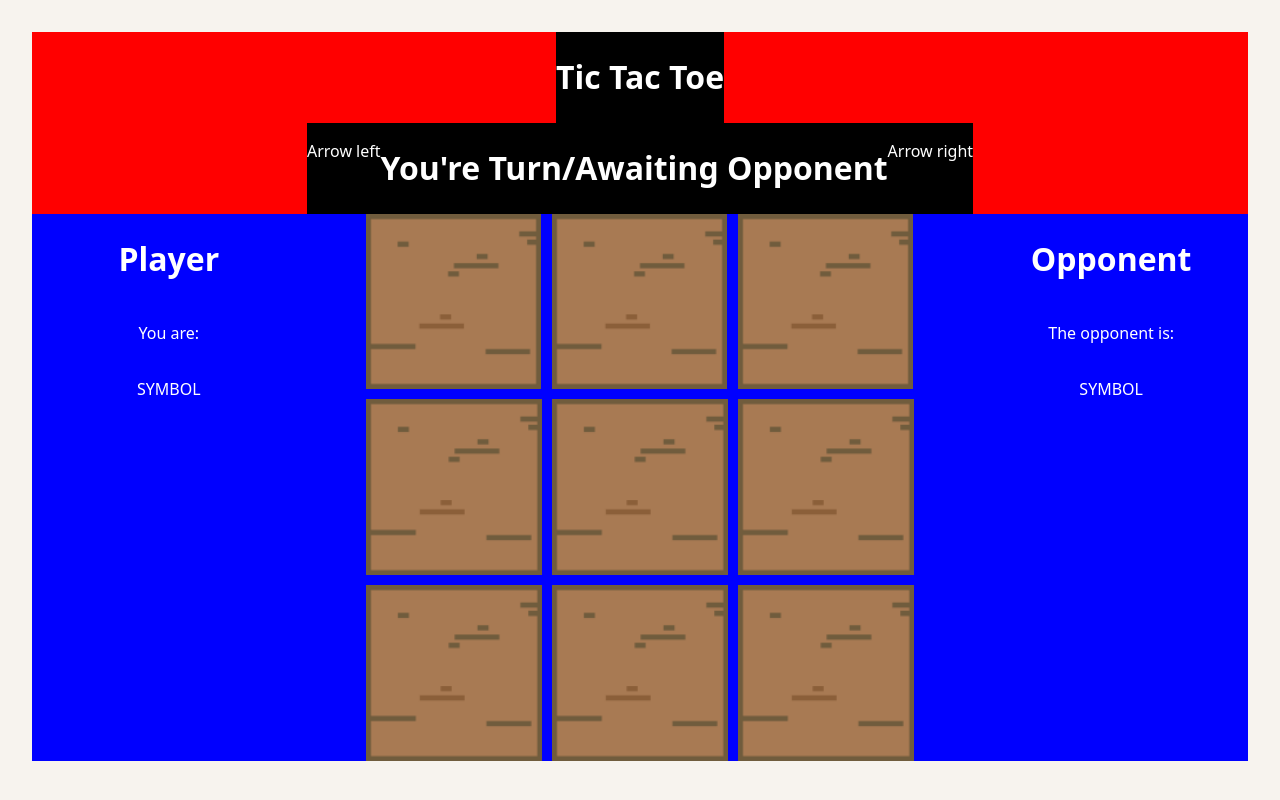
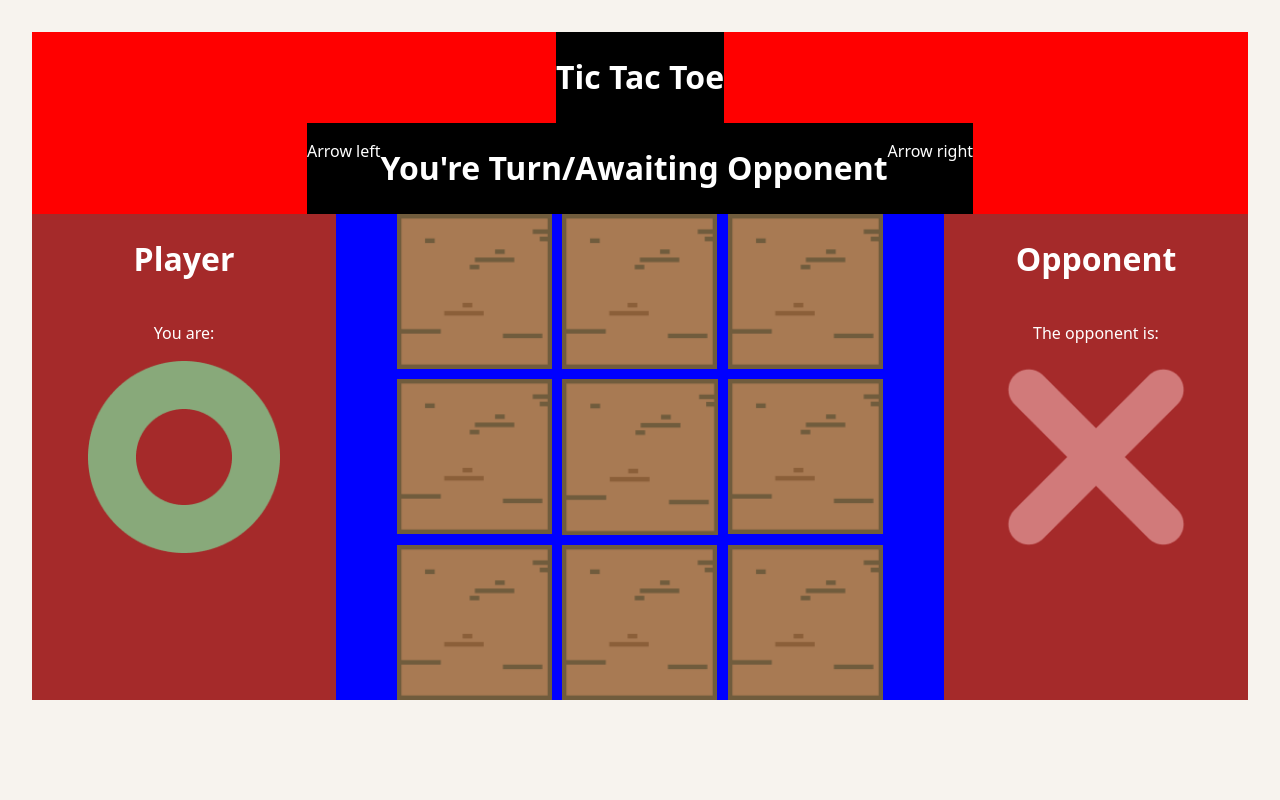
Before and after one commit to JoshuaChua1106/tictactoe-web, a React app in the folder frontend/: page /game in a window 1280 px wide. Built offline with nearby package versions, Linux system fonts and the light colour scheme; the HTML template or start-up script is replaced by a standard one.

Commit message:
feat (player-screen): Replaced placeholders symbolising the piece (cross or circle) the player is playing as with assets

```diff
--- a/frontend/src/pages/game.css
+++ b/frontend/src/pages/game.css
@@ -13,12 +13,6 @@
     background-color: red;
 }
 
-.game-area {
-    display: flex;
-    background-color: blue;
-    width:100%;
-    gap: 5%;
-}
 
 .title {
     background-color: black;
@@ -31,13 +25,13 @@
     color: white;
 }
 
-.player-status {
+.game-area {
     display: flex;
-    flex-direction: column;
+    background-color: blue;
+    width: 100%;
+    gap: 5%;
+}
 
-    color: white;
-    width: 25%;
-}
 
 .game-board {
     display: grid;
@@ -45,7 +39,7 @@
     grid-template-rows: repeat(3, 1fr);
 
     gap: 10px;
-    width: 50%;
+    width: 40%;
     color: white;
 
 
@@ -64,3 +58,33 @@
     opacity: 0.9;
     cursor: pointer;
 }
+
+.player-status {
+    display: flex;
+    flex-direction: column;
+    align-items: center;
+
+    color: white;
+    width: 25%;
+
+    background-color: brown;
+
+}
+
+.circle {
+    background-image: url('/public/assets/game/tictactoe-pieces/circle.png');
+    background-size: contain;
+    background-repeat: no-repeat;
+    aspect-ratio: 1;
+    width: 15vw;
+    background-color: brown;
+}
+
+.cross {
+    background-image: url('/public/assets/game/tictactoe-pieces/cross.png');
+    background-size: contain;
+    background-repeat: no-repeat;
+    aspect-ratio: 1;
+    width: 15vw;
+
+}
--- a/frontend/src/pages/game.tsx
+++ b/frontend/src/pages/game.tsx
@@ -25,7 +25,7 @@ function GamePage() {
             <div className="player-status">
                 <h1>Player</h1>
                 <p>You are:</p>
-                <p>SYMBOL</p>
+                <div className="circle"></div>
 
             </div>
 
@@ -46,7 +46,7 @@ function GamePage() {
             <div className="player-status">
                 <h1>Opponent</h1>
                 <p>The opponent is:</p>
-                <p>SYMBOL</p>
+                <div className="cross"></div>
 
             </div>
 
```
